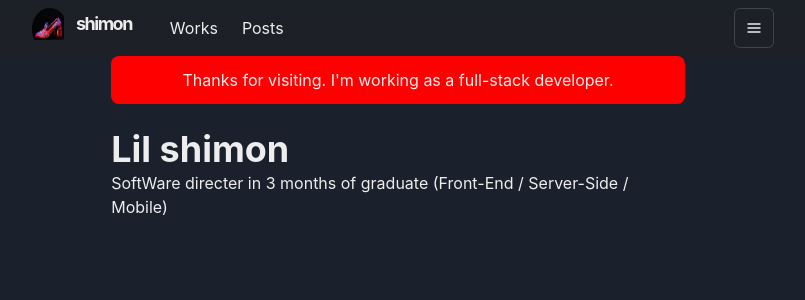
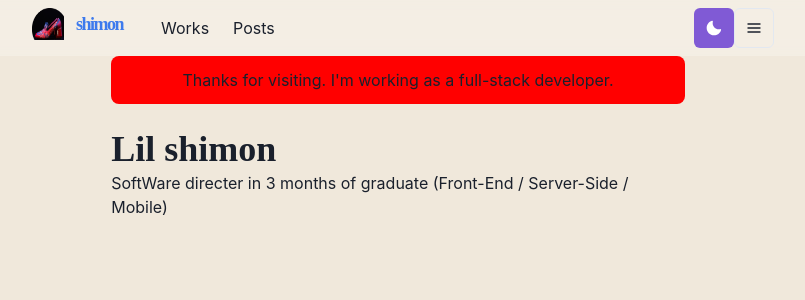
Before and after one commit to lil-shimon/lil-lily-shimon, a Next.js app: page / in a window 1280 px wide. Shown: the top 300 px of the page, without its empty margins (242-1047 px from the left). Built offline with nearby package versions, Linux system fonts and the light colour scheme.

Commit message:
feat(theme): impl theme toggle btn (dark light)

```diff
--- /dev/null
+++ b/components/atoms/themeBtn/container/index.tsx
@@ -0,0 +1,13 @@
+import { ThemeToggleBtnPresenter } from '../presenter';
+import { useColorMode } from '@chakra-ui/react';
+
+/**
+ * ThemeToggleBtnContainer
+ * @constructor
+ */
+export const ThemeToggleBtnContainer = () => {
+
+  const { toggleColorMode } = useColorMode()
+
+  return <ThemeToggleBtnPresenter toggleColourMode={toggleColorMode}/>
+}
--- /dev/null
+++ b/components/atoms/themeBtn/index.tsx
@@ -0,0 +1,5 @@
+import { ThemeToggleBtnContainer } from './container';
+
+export const ThemeToggleBtnComponent = () => {
+  return <ThemeToggleBtnContainer />
+}
--- /dev/null
+++ b/components/atoms/themeBtn/presenter/index.tsx
@@ -0,0 +1,26 @@
+import { FC } from 'react';
+import { IconButton, useColorModeValue } from '@chakra-ui/react';
+import { MoonIcon, SunIcon } from '@chakra-ui/icons';
+
+/**
+ * ThemeToggleBtnPresenter Props
+ */
+interface ThemeToggleBtnPresenterProps {
+  toggleColourMode: any
+}
+
+/**
+ * ThemeToggleBtnPresenter
+ * @param toggleColourMode
+ * @constructor
+ */
+export const ThemeToggleBtnPresenter: FC<ThemeToggleBtnPresenterProps> = ({ toggleColourMode }) => {
+  return (
+    <IconButton aria-label={'Toggle theme'}
+                colorScheme={useColorModeValue('purple', 'orange')}
+                icon={useColorModeValue(<MoonIcon />, <SunIcon />)}
+                onClick={toggleColourMode}>
+
+    </IconButton>
+  )
+}
--- a/components/molucles/navbar/presenter/index.tsx
+++ b/components/molucles/navbar/presenter/index.tsx
@@ -14,6 +14,7 @@ import {
 import { NavbarProps as NavbarPresenterProps } from '../index';
 import { LogoComponent } from '../../../atoms/logo';
 import { HamburgerIcon } from '@chakra-ui/icons';
+import { ThemeToggleBtnComponent } from '../../../atoms/themeBtn';
 
 /**
  * LinkItem Presenter Props
@@ -50,8 +51,6 @@ const LinkItemPresenter: FC<LinkItemPresenterProps> = ({ href, path, children })
  */
 export const NavbarPresenter: FC<NavbarPresenterProps> = ({ path }) => {
 
-  console.log('path', path);
-
   return (
     <Box position={'fixed'} as={'nav'} w={'100%'} bg={useColorModeValue('#ffffff40', '#20202380')}
          style={{ backdropFilter: 'blur(10px)' }} zIndex={1}>
@@ -78,6 +77,7 @@ export const NavbarPresenter: FC<NavbarPresenterProps> = ({ path }) => {
         </Stack>
 
         <Box flex={1} align={'right'}>
+          <ThemeToggleBtnComponent />
           <Box ml={2} display={{ base: 'inline-block', md: 'none' }} />
           <Menu>
             <MenuButton as={IconButton} icon={<HamburgerIcon />} variant={'outline'} aria-label={'Options'} />
--- a/pages/_app.tsx
+++ b/pages/_app.tsx
@@ -1,6 +1,7 @@
 import { FC } from 'react';
 import { ChakraProvider } from '@chakra-ui/react';
 import { Layout } from '../components/layout';
+import theme from '../libs/theme';
 
 /**
  * WebsiteProps
@@ -20,7 +21,7 @@ interface WebsiteProps {
  */
 const Website: FC<WebsiteProps> = ({ Component, pageProps, router }) => {
   return (
-    <ChakraProvider>
+    <ChakraProvider theme={theme}>
       <Layout router={router}>
         <Component {...pageProps} key={router.route} />
       </Layout>
```
